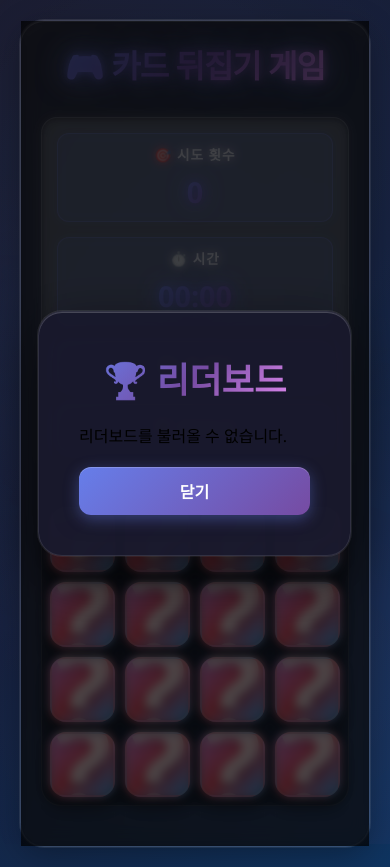
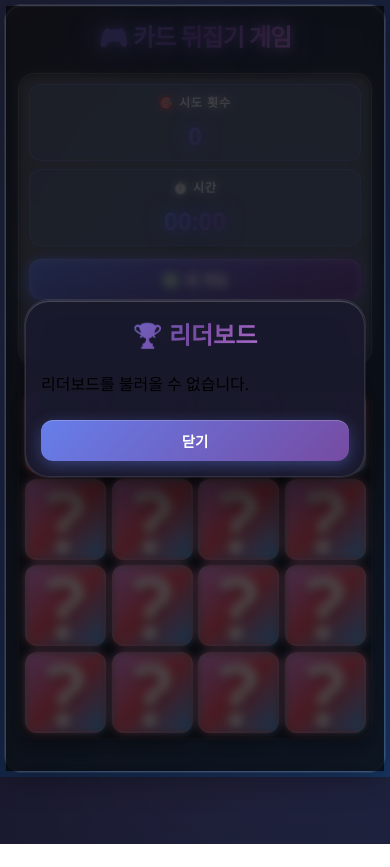
Before and after one commit to DDorii73/MCP_test, a plain HTML site: page index.html in a window 390 px wide. Both pictures are taken after a click on the button "🏆 리더보드". After the commit the page ends 844 px from the top, so only its background shows below. Drawn offline with nearby package versions, Linux system fonts and the light colour scheme; no server answers.

Commit message:
Enhance mobile responsiveness and optimize styles for iOS. Updated viewport settings in index.html and adjusted CSS for better layout and touch interactions, including media queries for various screen sizes.

```diff
--- a/index.html
+++ b/index.html
@@ -2,7 +2,9 @@
 <html lang="ko">
 <head>
     <meta charset="UTF-8">
-    <meta name="viewport" content="width=device-width, initial-scale=1.0">
+    <meta name="viewport" content="width=device-width, initial-scale=1.0, maximum-scale=1.0, user-scalable=no, viewport-fit=cover">
+    <meta name="apple-mobile-web-app-capable" content="yes">
+    <meta name="apple-mobile-web-app-status-bar-style" content="black-translucent">
     <title>카드 뒤집기 게임</title>
     <link rel="stylesheet" href="style.css">
 </head>
--- a/style.css
+++ b/style.css
@@ -8,12 +8,15 @@ body {
     font-family: 'Segoe UI', Tahoma, Geneva, Verdana, sans-serif;
     background: linear-gradient(135deg, #1a1a2e 0%, #16213e 50%, #0f3460 100%);
     min-height: 100vh;
+    min-height: -webkit-fill-available; /* iOS Safari 대응 */
     display: flex;
     justify-content: center;
     align-items: center;
-    padding: 20px;
+    padding: 10px;
     position: relative;
     overflow-x: hidden;
+    -webkit-tap-highlight-color: transparent; /* 터치 하이라이트 제거 */
+    touch-action: manipulation; /* 더블탭 줌 방지 */
 }
 
 /* 배경 애니메이션 효과 */
@@ -43,8 +46,9 @@ body::before {
     width: 100%;
     background: rgba(255, 255, 255, 0.05);
     backdrop-filter: blur(10px);
+    -webkit-backdrop-filter: blur(10px); /* Safari 대응 */
     border-radius: 24px;
-    padding: 30px;
+    padding: 20px;
     box-shadow:
         0 8px 32px rgba(0, 0, 0, 0.3),
         0 0 0 1px rgba(255, 255, 255, 0.1),
@@ -52,6 +56,7 @@ body::before {
     position: relative;
     z-index: 1;
     border: 1px solid rgba(255, 255, 255, 0.1);
+    margin: auto;
 }
 
 header {
@@ -180,6 +185,10 @@ header h1 {
     cursor: pointer;
     perspective: 1000px;
     will-change: transform;
+    -webkit-tap-highlight-color: transparent;
+    touch-action: manipulation;
+    user-select: none;
+    -webkit-user-select: none;
 }
 
 .card-inner {
@@ -227,8 +236,11 @@ header h1 {
     20%, 40%, 60%, 80% { transform: translateX(5px); }
 }
 
-.card:hover:not(.matched):not(.flipped) .card-inner {
-    transform: translateY(-5px) scale(1.02);
+/* 모바일에서는 호버 효과 비활성화 */
+@media (hover: hover) and (pointer: fine) {
+    .card:hover:not(.matched):not(.flipped) .card-inner {
+        transform: translateY(-5px) scale(1.02);
+    }
 }
 
 .card:active:not(.matched) .card-inner {
@@ -326,11 +338,15 @@ header h1 {
     top: 0;
     width: 100%;
     height: 100%;
+    height: -webkit-fill-available; /* iOS Safari 대응 */
     background-color: rgba(0, 0, 0, 0.7);
     backdrop-filter: blur(5px);
+    -webkit-backdrop-filter: blur(5px); /* Safari 대응 */
     justify-content: center;
     align-items: center;
     animation: fadeIn 0.3s ease;
+    overflow-y: auto;
+    -webkit-overflow-scrolling: touch; /* iOS 부드러운 스크롤 */
 }
 
 .modal.show {
@@ -345,10 +361,13 @@ header h1 {
 .modal-content {
     background: rgba(26, 26, 46, 0.95);
     backdrop-filter: blur(20px);
-    padding: 40px;
+    -webkit-backdrop-filter: blur(20px); /* Safari 대응 */
+    padding: 30px;
     border-radius: 24px;
     max-width: 500px;
     width: 90%;
+    max-height: 90vh;
+    overflow-y: auto;
     text-align: center;
     box-shadow:
         0 20px 60px rgba(0, 0, 0, 0.5),
@@ -356,6 +375,8 @@ header h1 {
         inset 0 1px 0 rgba(255, 255, 255, 0.2);
     border: 1px solid rgba(255, 255, 255, 0.1);
     animation: modalSlideIn 0.4s cubic-bezier(0.4, 0, 0.2, 1);
+    margin: 20px;
+    -webkit-overflow-scrolling: touch;
 }
 
 @keyframes modalSlideIn {
@@ -528,34 +549,217 @@ header h1 {
 
 /* 반응형 디자인 */
 @media (max-width: 600px) {
+    body {
+        padding: 5px;
+    }
+
     .container {
-        padding: 20px;
+        padding: 15px;
+        border-radius: 16px;
+    }
+
+    header {
+        margin-bottom: 20px;
     }
 
     header h1 {
-        font-size: 2em;
+        font-size: 1.8em;
+        margin-bottom: 5px;
+    }
+
+    .game-info {
+        flex-direction: row;
+        flex-wrap: wrap;
+        padding: 12px;
+        gap: 10px;
+        margin-bottom: 20px;
+    }
+
+    .info-item {
+        flex: 1;
+        min-width: calc(50% - 5px);
+        padding: 8px 10px;
+    }
+
+    .label {
+        font-size: 0.75em;
+    }
+
+    #moves, #timer {
+        font-size: 1.5em;
+    }
+
+    .btn {
+        flex: 1;
+        min-width: calc(50% - 5px);
+        padding: 10px 15px;
+        font-size: 0.9em;
     }
 
     .game-board {
-        gap: 10px;
+        gap: 8px;
         padding: 8px;
+        border-radius: 16px;
     }
 
     .card-front,
     .card-back {
-        font-size: 2.5em;
+        font-size: 2em;
+        border-radius: 12px;
+    }
+
+    .modal-content {
+        padding: 20px;
+        margin: 10px;
+        max-height: 85vh;
+    }
+
+    .modal-content h2 {
+        font-size: 1.8em;
+        margin-bottom: 15px;
+    }
+
+    .stats {
+        padding: 15px;
+        margin: 15px 0;
+    }
+
+    .stats p {
+        font-size: 1.1em;
+        margin: 10px 0;
+    }
+}
+
+/* 작은 모바일 화면 (480px 이하) */
+@media (max-width: 480px) {
+    body {
+        padding: 5px;
+    }
+
+    .container {
+        padding: 12px;
+    }
+
+    header h1 {
+        font-size: 1.5em;
     }
 
     .game-info {
-        flex-direction: column;
-        padding: 15px;
+        padding: 10px;
+        gap: 8px;
     }
 
     .info-item {
-        width: 100%;
+        min-width: 100%;
+        padding: 8px;
     }
 
     .btn {
-        width: 100%;
+        min-width: 100%;
+        margin-top: 5px;
+    }
+
+    .game-board {
+        gap: 6px;
+        padding: 6px;
+    }
+
+    .card-front,
+    .card-back {
+        font-size: 1.8em;
+    }
+
+    .modal-content {
+        padding: 15px;
+        margin: 5px;
+    }
+
+    .modal-content h2 {
+        font-size: 1.5em;
     }
 }
+
+/* 매우 작은 화면 (360px 이하) */
+@media (max-width: 360px) {
+    .container {
+        padding: 10px;
+    }
+
+    header h1 {
+        font-size: 1.3em;
+    }
+
+    .game-board {
+        gap: 5px;
+        padding: 5px;
+    }
+
+    .card-front,
+    .card-back {
+        font-size: 1.5em;
+    }
+
+    .info-item {
+        padding: 6px;
+    }
+
+    #moves, #timer {
+        font-size: 1.3em;
+    }
+}
+
+/* 가로 모드 (landscape) 최적화 */
+@media (max-height: 500px) and (orientation: landscape) {
+    body {
+        padding: 5px;
+    }
+
+    .container {
+        padding: 10px;
+        max-height: 100vh;
+        overflow-y: auto;
+    }
+
+    header {
+        margin-bottom: 10px;
+    }
+
+    header h1 {
+        font-size: 1.5em;
+        margin-bottom: 5px;
+    }
+
+    .game-info {
+        padding: 8px;
+        margin-bottom: 10px;
+        flex-wrap: nowrap;
+    }
+
+    .info-item {
+        min-width: auto;
+        padding: 5px 8px;
+    }
+
+    .label {
+        font-size: 0.7em;
+    }
+
+    #moves, #timer {
+        font-size: 1.2em;
+    }
+
+    .btn {
+        padding: 8px 12px;
+        font-size: 0.85em;
+    }
+
+    .game-board {
+        gap: 6px;
+        padding: 5px;
+    }
+
+    .card-front,
+    .card-back {
+        font-size: 1.5em;
+    }
+}
```
